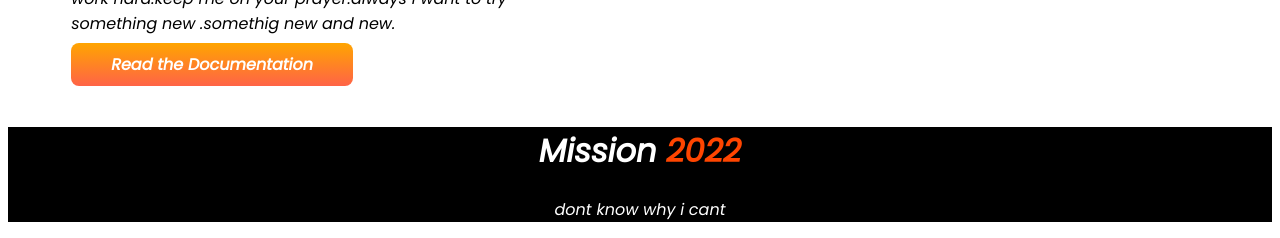
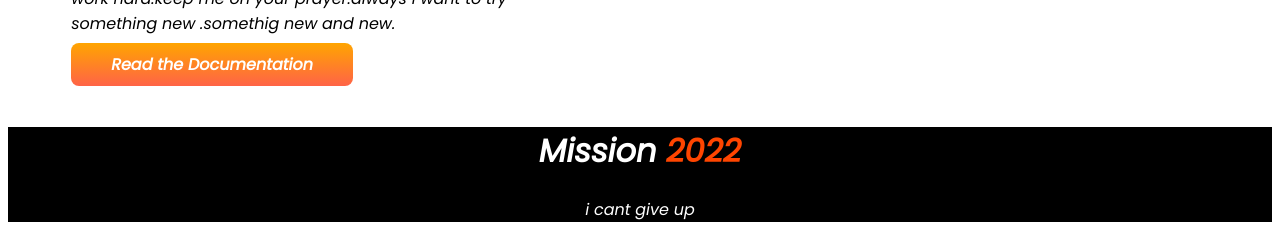
Before and after one commit to neilkanta/Assignment-1, a plain HTML site: page index.html in a window 1280 px wide. Shown: the part 1270-1508 px from the top of the page. Drawn offline with Linux system fonts and the light colour scheme.

Commit message:
some added

```diff
--- a/index.html
+++ b/index.html
@@ -89,11 +89,9 @@
     <footer>
 
 
-        <p>dont know why i cant</p>
+        <p>i cant give up</p>
 
     </footer>
 </center>
 
-
-
 </html>
```
